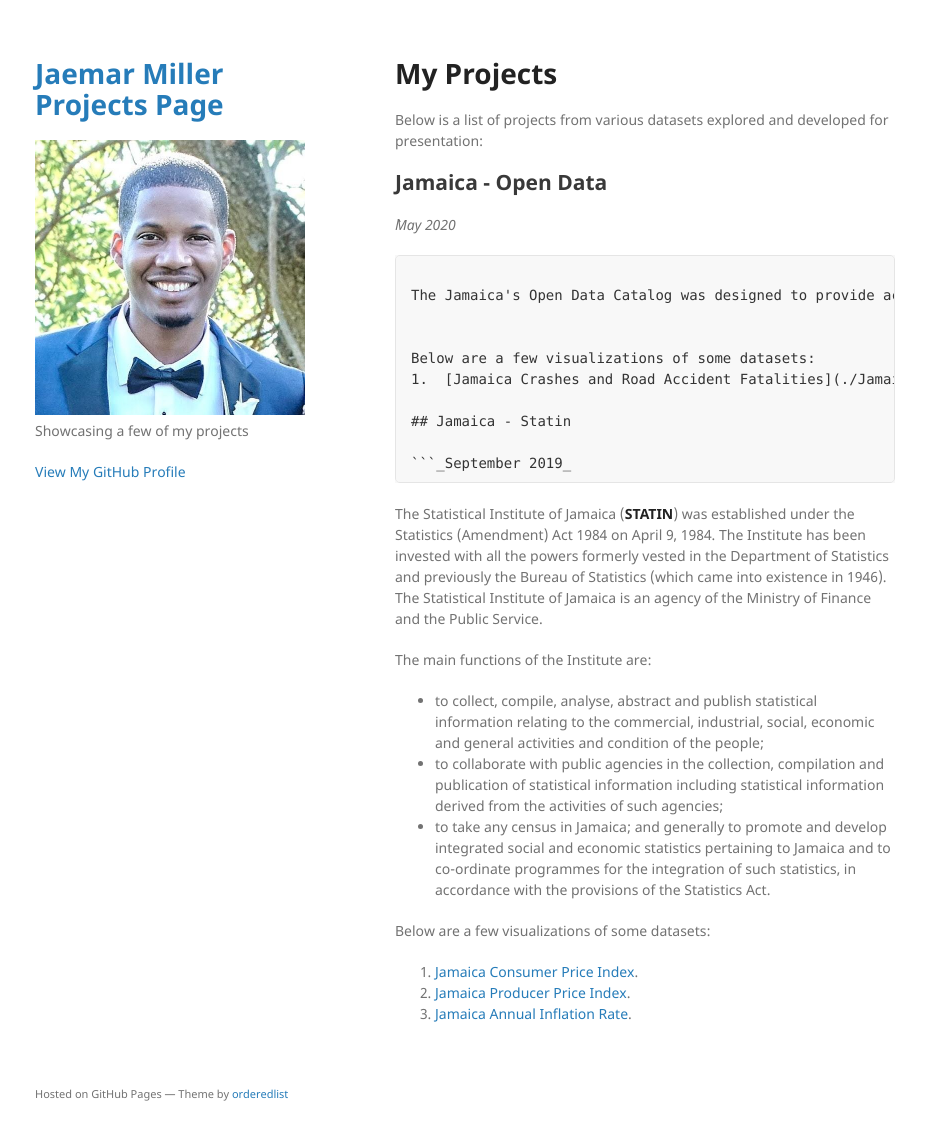
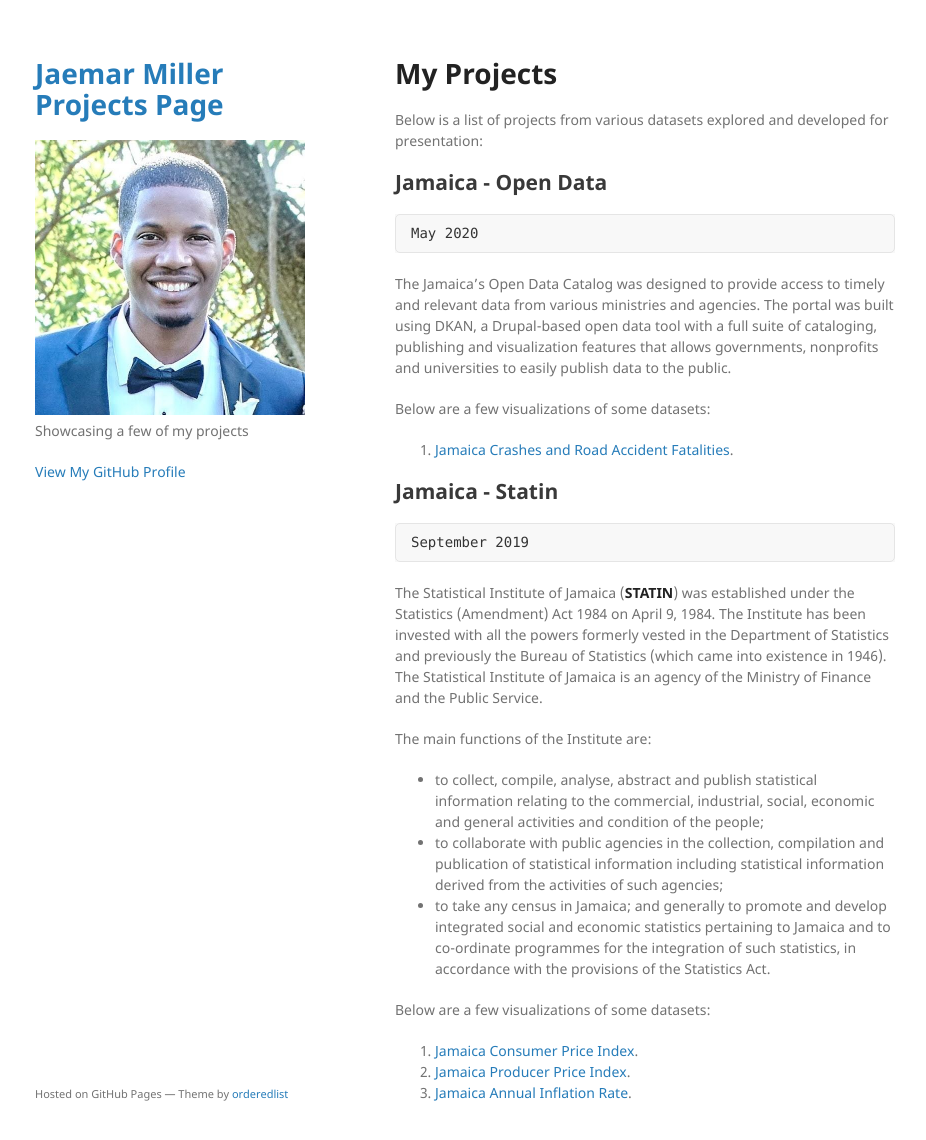
Before and after one commit to miller2j/miller2j.github.io, a Jekyll site: the page built from index.md, in a window 1280 px wide and 1173 px high. Shown: the top 1140 px of the window, without its empty margins (175-1101 px from the left). Built offline with Jekyll 4.4.1, drawn with Linux system fonts in a browser that asks for light colours; our own code applies the rules of GitHub Pages for plain Markdown files.

Commit message:
updating landing page

````diff
--- a/index.md
+++ b/index.md
@@ -8,7 +8,8 @@ Below is a list of projects from various datasets explored and developed for pre
 
 ## Jamaica - Open Data
 
-```_May 2020_
+```
+May 2020
 ```
 
 The Jamaica's Open Data Catalog was designed to provide access to timely and relevant data from various ministries and agencies. The portal was built using DKAN, a Drupal-based open data tool with a full suite of cataloging, publishing and visualization features that allows governments, nonprofits and universities to easily publish data to the public.
@@ -19,7 +20,8 @@ Below are a few visualizations of some datasets:
 
 ## Jamaica - Statin
 
-```_September 2019_
+```
+September 2019
 ```
 
 The Statistical Institute of Jamaica (**STATIN**) was established under the Statistics (Amendment) Act 1984 on April 9, 1984. The Institute has been invested with all the powers formerly vested in the Department of Statistics and previously the Bureau of Statistics (which came into existence in 1946). The Statistical Institute of Jamaica is an agency of the Ministry of Finance and the Public Service.
````
